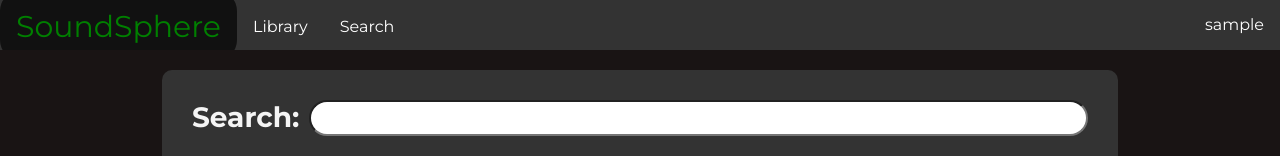
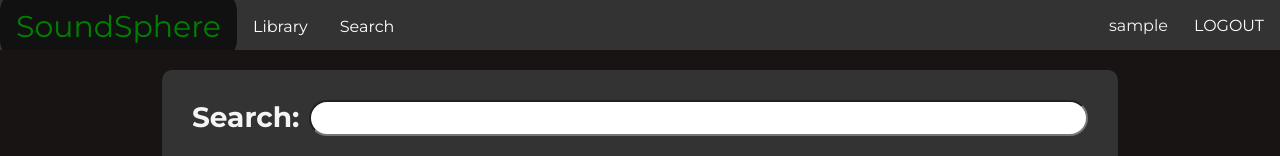
Before and after one commit to 535-smilos/it-projekat, a React (Create React App) app in the folder frontend/: page /search in a window 1280 px wide. Shown: the top 156 px of the page. Built offline with nearby package versions, Linux system fonts and the light colour scheme; no server answers; sample sign-in values are in the browser's storage.

Commit message:
sitne ispravke

```diff
--- /dev/null
+++ b/frontend/src/context/SongContext.js
@@ -0,0 +1,25 @@
+import React, {createContext, useState} from "react";
+
+export const SongContext=createContext();
+
+export const SongProvider = ({ children }) => {
+    const [addedSongs, setAddedSongs] = useState(new Set());
+
+    const addSong = (id) => {
+      setAddedSongs((prev) => new Set(prev).add(id));
+    };
+
+    const removeSong = (id) => {
+      setAddedSongs((prev) => {
+        const newSet = new Set(prev);
+        newSet.delete(id);
+        return newSet;
+      });
+    };
+
+    return (
+      <SongContext.Provider value={{ addedSongs, addSong, removeSong }}>
+        {children}
+      </SongContext.Provider>
+    );
+};
--- a/frontend/src/index.js
+++ b/frontend/src/index.js
@@ -4,13 +4,16 @@ import App from './App';
 import reportWebVitals from './reportWebVitals';
 import { AuthContextProvider } from './context/authContext';
 import setupInterceptors from './Interceptor.js';
+import { SongProvider } from './context/SongContext.js';
 
 const root = ReactDOM.createRoot(document.getElementById('root'));
 setupInterceptors();
 root.render(
   <React.StrictMode>
     <AuthContextProvider>
-      <App />
+      <SongProvider>
+        <App />
+      </SongProvider>
     </AuthContextProvider>
   </React.StrictMode>
 );
--- a/frontend/src/komponente/Navbar.jsx
+++ b/frontend/src/komponente/Navbar.jsx
@@ -32,9 +32,11 @@ const Navbar = () => {
                 </div>
 
                 <>{currentUser? (
-                    <li >
-                    <Link className={styles.username} onClick={logoutHandle}to={"../login"}>{currentUser.username}</Link>
+                    <><li className={styles.username}>
+                    {currentUser.username}
                     </li>
+                    <Link className={styles.logout} onClick={logoutHandle}to={"../login"}>LOGOUT</Link>
+                    </>
                 ) : (<><li>
                     <Link to={"../login"}>Login</Link>
                 </li>
--- a/frontend/src/komponente/Navbar.module.css
+++ b/frontend/src/komponente/Navbar.module.css
@@ -13,12 +13,29 @@ ul.navbarList{
     z-index: 999;
 }
 
-li>.username:hover{
+.logout:hover{
     background-color: green;
+    border-radius: 20px;
+}
+
+.username{
+    align-self: center;
+    margin-right: 10px;
 }
 
 .register:hover{
     background-color: green;
+}
+
+.logout{
+    display: flex;
+    align-items: center;
+    flex-direction: row;
+    padding: 0px;
+    color: white;
+    text-align: center;
+    padding: 15px 16px;
+    text-decoration: none;
 }
 
 ul.navbarList>div{
@@ -66,7 +83,7 @@ li a:hover{
         color: green;
     }
 
-    li>a{
+    li>a, .username, .logout{
         height: 41%;
         display: flex;
         align-items: center;
@@ -90,4 +107,8 @@ li a:hover{
         overflow: hidden;
         background-color: #333;
     }
+
+    .username, .logout{
+
+    }
 }
--- a/frontend/src/stranice/Library.jsx
+++ b/frontend/src/stranice/Library.jsx
@@ -2,12 +2,15 @@ import React, { useContext, useEffect, useState } from 'react';
 import styles from "./Library.module.css";
 import Navbar from "../komponente/Navbar";
 import { AuthContext } from '../context/authContext';
+import { SongContext } from '../context/SongContext';
 import axios from 'axios';
 import ReactPlayer from "react-player";
 import { useNavigate } from 'react-router';
 
 const Kartica = ({ id, naziv, ocjena, trajanje, artist, url, onPlaySong, onSongDelete }) => {
   const { currentUser } = useContext(AuthContext);
+  const {removeSong}=useContext(SongContext);
+
   const handlePlaySong = () => {
     onPlaySong(url);
   };
@@ -20,6 +23,7 @@ const Kartica = ({ id, naziv, ocjena, trajanje, artist, url, onPlaySong, onSongD
       if (onSongDelete) {
         onSongDelete(id);
       }
+      removeSong(id);
     } catch(err){
       console.error("Greska pri brisanju!", err);
     }
@@ -37,10 +41,21 @@ const Kartica = ({ id, naziv, ocjena, trajanje, artist, url, onPlaySong, onSongD
 };
 
 const Library = () => {
+
+  const {removeSong}=useContext(SongContext);
+  const [currentSongUrl, setCurrentSongUrl] = useState(null);
+  const [library, setLibrary] = useState([]);
+  const [likedcnt, setLikedCnt]=useState();
   const { currentUser } = useContext(AuthContext);
-  const [library, setLibrary] = useState([]);
-  const [currentSongUrl, setCurrentSongUrl] = useState(null);
-  const [likedcnt, setLikedCnt]=useState();
+
+
+  const navigate=useNavigate();
+
+  useEffect(() => {
+
+    if(!localStorage.getItem("token")){
+      navigate('/login');
+    }
 
     const loadSongs = async () => {
       try {
@@ -54,28 +69,22 @@ const Library = () => {
     const loadLikedCount=async()=>{
       try{
         const res=await axios.get(`/library/${currentUser.username}/count`);
-      console.log(res.data);
         setLikedCnt(res.data.LikedCnt);
-      console.log(likedcnt);
       } catch(err){
         console.error("Greska pri countu", err);
       }
     }
 
-  const navigate=useNavigate();
 
-  useEffect(() => {
-    if(!localStorage.getItem("token")){
-      navigate('/login');
-    }
     loadSongs();
     loadLikedCount();
   }, []);
 
   const handleSongDelete = async (id) => {
     try {
-      // Delete the song from the library state
       setLibrary(prevLibrary => prevLibrary.filter(song => song.ID !== id));
+      setLikedCnt(prevLikedCnt=>(prevLikedCnt-1)>=0?prevLikedCnt-1:0);
+      removeSong(id);
     } catch (err) {
       console.error("Error deleting song!", err);
     }
--- a/frontend/src/stranice/Search.jsx
+++ b/frontend/src/stranice/Search.jsx
@@ -2,12 +2,13 @@ import React, { useEffect, useState, useContext } from 'react';
 import styles from "./Search.module.css";
 import Navbar from "../komponente/Navbar";
 import { AuthContext } from '../context/authContext';
+import { SongContext } from '../context/SongContext';
 import axios from 'axios';
 import { useNavigate } from 'react-router';
 
 const Search = () => {
   const { currentUser } = useContext(AuthContext);
-
+  const { addedSongs,addSong }=useContext(SongContext);
   const [listOfSongs, setListOfSongs] = useState([]);
   const [searchText, setSearchText] = useState("");
 
@@ -15,16 +16,15 @@ const Search = () => {
     try {
       const res = await axios.get(`/songs/`);
       setListOfSongs(res.data);
-      console.log(res.data.map(data => data.ID));
     } catch (err) {
       console.error("Greska pri fetchovanju pjesama!", err);
     }
   };
 
-  const navigate=useNavigate();
+  const navigate = useNavigate();
 
   useEffect(() => {
-    if(!localStorage.getItem("token")){
+    if (!localStorage.getItem("token")) {
       navigate('/login');
     }
     getSongs();
@@ -34,17 +34,19 @@ const Search = () => {
     try {
       console.log(song_id);
       const res = await axios.post(`/library/${currentUser.username}/${song_id}`);
-      console.log(res.data);
+      alert(res.data);
+      addSong(song_id);
     } catch (err) {
       console.error("Greska pri dodavanju!", err);
     }
   };
 
-  const filterList = listOfSongs.filter((song) => {//pretraga po zanrovima
+  const filterList = listOfSongs.filter((song) => {
     return (
-      song.ime_izvodjac.toLowerCase().includes(searchText.toLowerCase()) ||
+      (song.ime_izvodjac.toLowerCase().includes(searchText.toLowerCase()) ||
         song.naziv.toLowerCase().includes(searchText.toLowerCase()) ||
-      song.zanr_naziv.toLowerCase().includes(searchText.toLowerCase())
+        song.zanr_naziv.toLowerCase().includes(searchText.toLowerCase())) &&
+      !addedSongs.has(song.ID)
     );
   });
 
@@ -57,11 +59,11 @@ const Search = () => {
           <input type="text" name="searchText" id={styles.searchText} value={searchText} onChange={(e) => setSearchText(e.target.value)} />
         </div>
         <div className={styles.searchResults}>
-
           <div className={styles.ResultContainer}>
             <table className={styles.ListOfResults}>
+              <tbody>
                 {filterList?.map((song) => (
-                <tr className={styles.ListItemResult}>
+                  <tr className={styles.ListItemResult} key={song.ID}>
                     <td>{song.ime_izvodjac}</td>
                     <td>{song.naziv}</td>
                     <td>{song.trajanje}</td>
@@ -70,6 +72,7 @@ const Search = () => {
                     <td><button onClick={() => addSongEvent(song.ID)}>Dodaj pjesmu</button></td>
                   </tr>
                 ))}
+              </tbody>
             </table>
           </div>
         </div>
--- a/frontend/src/stranice/Search.module.css
+++ b/frontend/src/stranice/Search.module.css
@@ -57,7 +57,7 @@ div.searchResults{
     margin: auto;
     margin-top: 5%;
     width: 74%;
-    height: 350px;
+    height: 400px;
 }
 
 div.ResultContainer{
@@ -91,7 +91,7 @@ div.ResultContainer{
     align-items: flex-start;
     justify-content: space-between;
     padding: 10px 0;
-    margin-bottom: 25px;
+    margin-bottom: 20px;
     margin-top: 15px;
     gap: 100px;
 }
```
Lines whose indentation alone changed are shown as unchanged.
